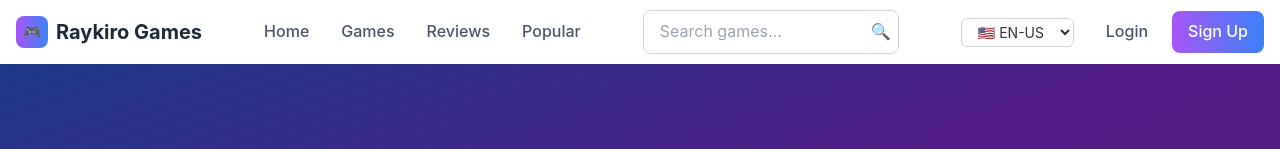
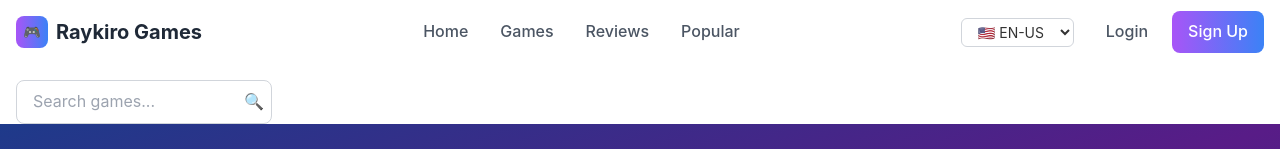
Before and after one commit to Raykiro11/raykirogames, a React (Vite) app in the folder frontend/game-review-frontend/: page / in a window 1280 px wide. Shown: the top 149 px of the page. Built offline with nearby package versions, Linux system fonts and the light colour scheme; no server answers.

Commit message:
Header.jsx

```diff
--- a/frontend/game-review-frontend/src/components/Header.jsx
+++ b/frontend/game-review-frontend/src/components/Header.jsx
@@ -2,7 +2,7 @@ import React, { useState } from 'react'
 import { Link } from 'react-router-dom'
 import { useTranslation } from 'react-i18next'
 
-function Header() {
+function Header({ showSearch = true }) {
   const { t, i18n } = useTranslation('common')
   const [searchTerm, setSearchTerm] = useState('')
 
@@ -54,25 +54,6 @@ function Header() {
             </Link>
           </nav>
 
-          {/* Search Bar */}
-          <div className="hidden md:flex items-center">
-            <form onSubmit={handleSearch} className="relative">
-              <input
-                type="text"
-                placeholder={t('navigation.search')}
-                className="w-64 px-4 py-2 border border-gray-300 rounded-lg focus:outline-none focus:ring-2 focus:ring-blue-500 focus:border-transparent"
-                value={searchTerm}
-                onChange={(e) => setSearchTerm(e.target.value)}
-              />
-              <button
-                type="submit"
-                className="absolute right-2 top-1/2 transform -translate-y-1/2 text-gray-400 hover:text-gray-600"
-              >
-                🔍
-              </button>
-            </form>
-          </div>
-
           {/* Right side - Language & Auth */}
           <div className="flex items-center space-x-4">
             {/* Language Selector */}
@@ -115,8 +96,30 @@ function Header() {
           </div>
         </div>
 
+        {/* Search Bar (Desktop + Mobile) */}
+        {showSearch && (
+          <>
+            {/* Desktop Search */}
+            <div className="hidden md:flex items-center mt-4">
+              <form onSubmit={handleSearch} className="relative">
+                <input
+                  type="text"
+                  placeholder={t('navigation.search')}
+                  className="w-64 px-4 py-2 border border-gray-300 rounded-lg focus:outline-none focus:ring-2 focus:ring-blue-500 focus:border-transparent"
+                  value={searchTerm}
+                  onChange={(e) => setSearchTerm(e.target.value)}
+                />
+                <button
+                  type="submit"
+                  className="absolute right-2 top-1/2 transform -translate-y-1/2 text-gray-400 hover:text-gray-600"
+                >
+                  🔍
+                </button>
+              </form>
+            </div>
+
             {/* Mobile Search */}
-        <div className="md:hidden pb-4">
+            <div className="md:hidden pb-4 mt-2">
               <form onSubmit={handleSearch} className="relative">
                 <input
                   type="text"
@@ -133,6 +136,8 @@ function Header() {
                 </button>
               </form>
             </div>
+          </>
+        )}
       </div>
     </header>
   )
--- a/frontend/game-review-frontend/src/pages/RegisterPage.jsx
+++ b/frontend/game-review-frontend/src/pages/RegisterPage.jsx
@@ -23,7 +23,7 @@ function RegisterPage() {
     console.log('Register attempt:', formData)
 
     try {
-      const response = await fetch('http://localhost:5002/api/auth/register', {
+      const response = await fetch('http://localhost:5000/api/auth/register', {
         method: 'POST',
         headers: {
           'Content-Type': 'application/json',
```
Lines whose indentation alone changed are shown as unchanged.
